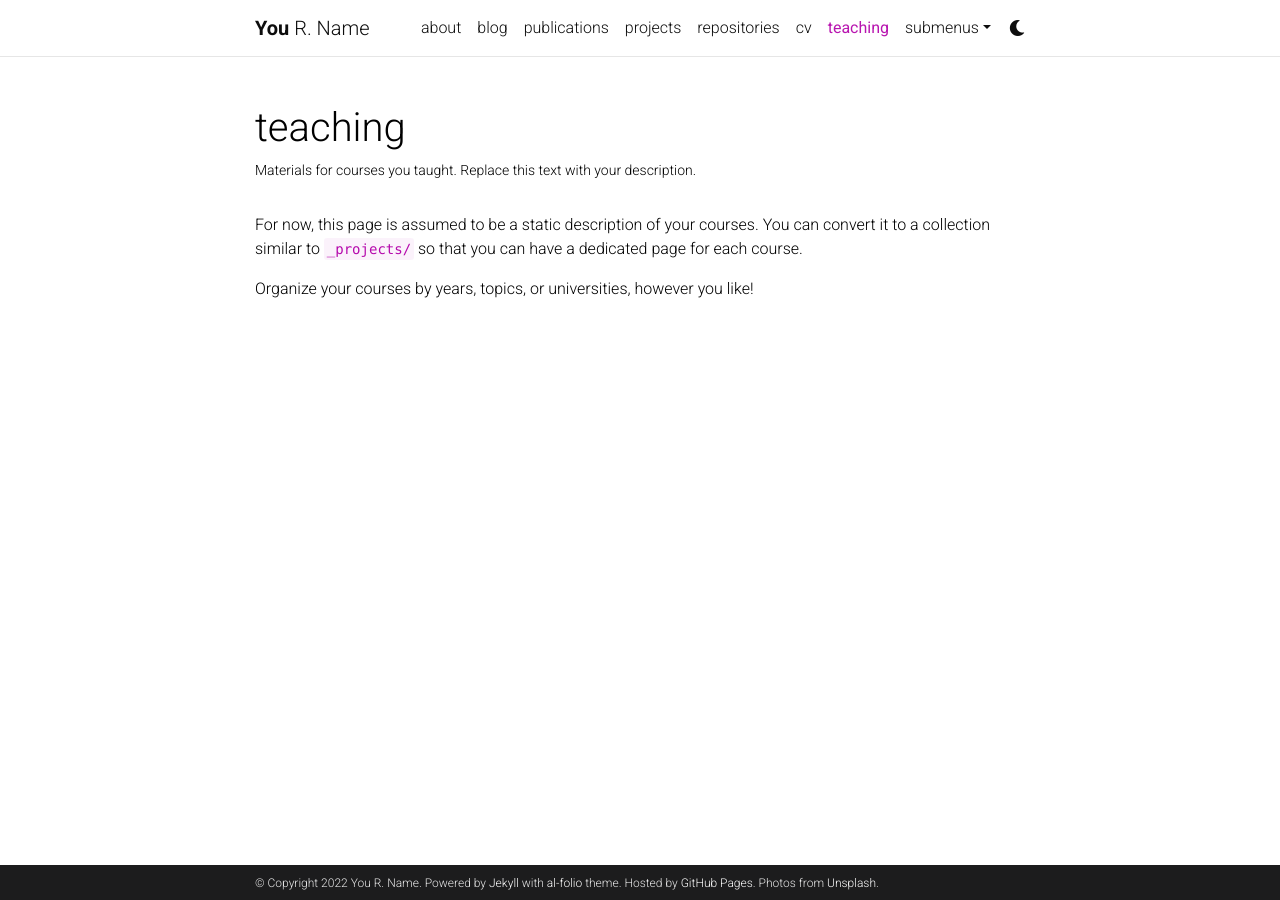
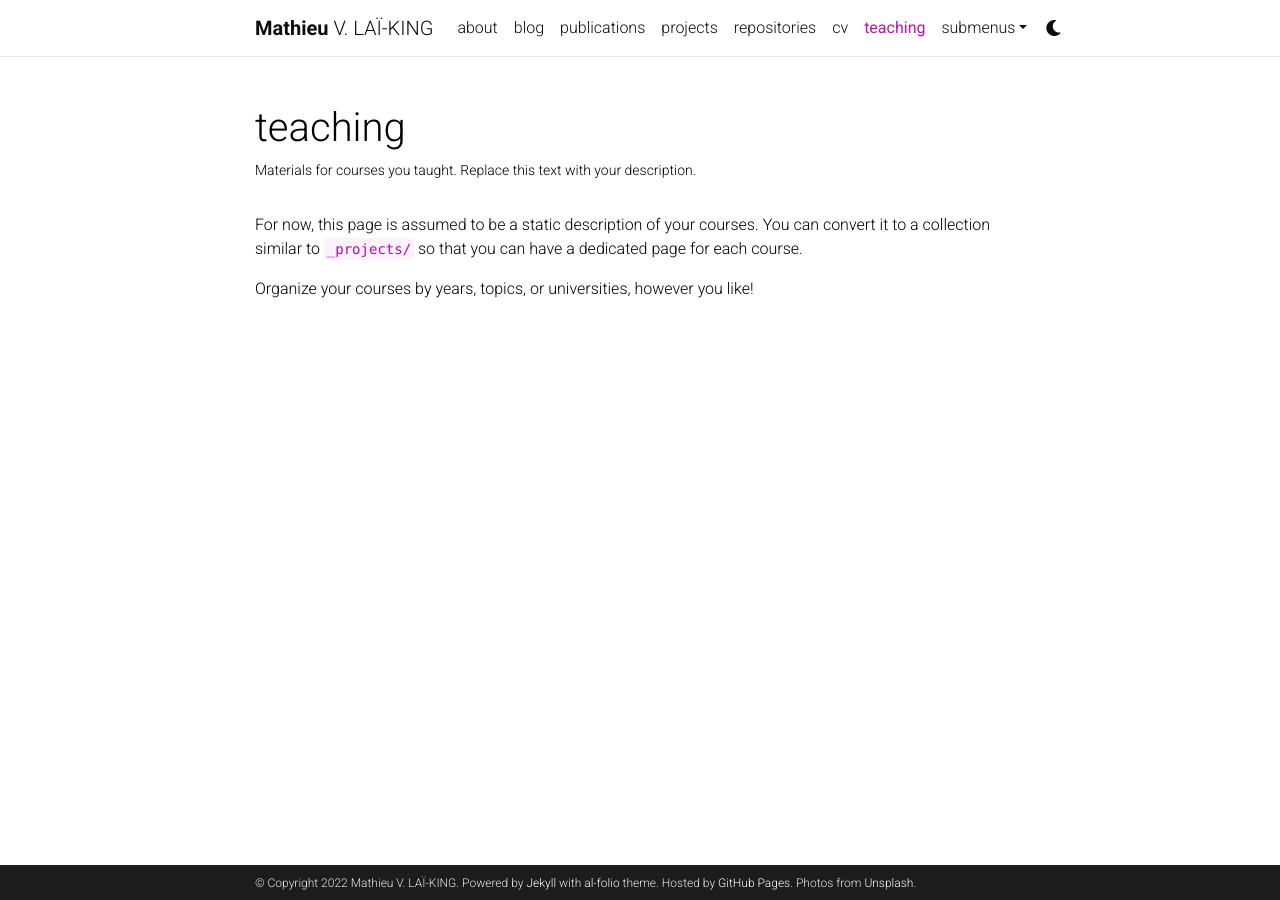
Before and after one commit to mathieulaiking/mathieulaiking.github.io, a Jekyll site: the page built from _pages/teaching.md, in a window 1280 px wide. Built offline with Jekyll 4.4.1, drawn with Linux system fonts in a browser that asks for light colours; comment, search, counter and statistics services are not loaded; a style sheet for code colours, icons or effects is not loaded.

Commit message:
fix base url

```diff
--- a/_config.yml
+++ b/_config.yml
@@ -3,10 +3,10 @@
 # -----------------------------------------------------------------------------
 
 title: blank # the website title (if blank, full name will be used instead)
-first_name: You
-middle_name: R.
-last_name: Name
-email: you@example.com
+first_name: Mathieu
+middle_name: V.
+last_name: LAÏ-KING
+email: mathieu.lai-king@lisn.upsaclay.fr
 description: > # the ">" symbol means to ignore newlines until "footer_text:"
   A simple, whitespace theme for academics. Based on [*folio](https://github.com/bogoli/-folio) design.
 footer_text: >
@@ -19,7 +19,7 @@
 icon: ⚛️  # the emoji used as the favicon (alternatively, provide image name in /assets/img/)
 
 url: https://mathieulaiking.github.io # the base hostname & protocol for your site
-baseurl: /al-folio # the subpath of your site, e.g. /blog/
+baseurl:  # the subpath of your site, e.g. /blog/
 last_updated: false # set to true if you want to display last updated in the footer
 impressum_path:  # set to path to include impressum link in the footer, use the same path as permalink in a page, helps to conform with EU GDPR
 
```
